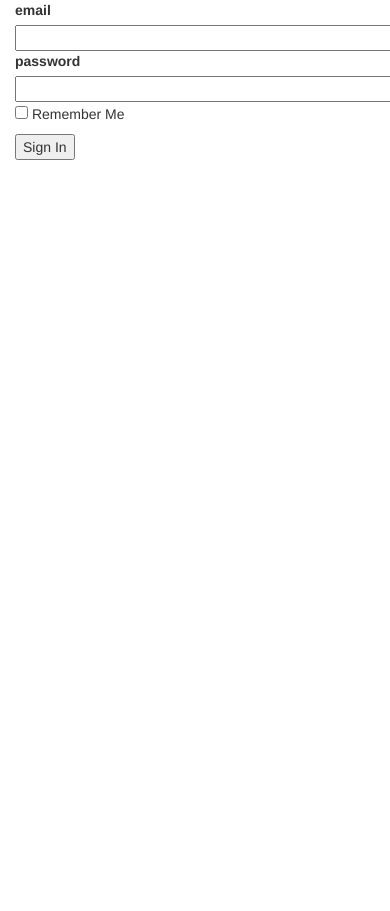
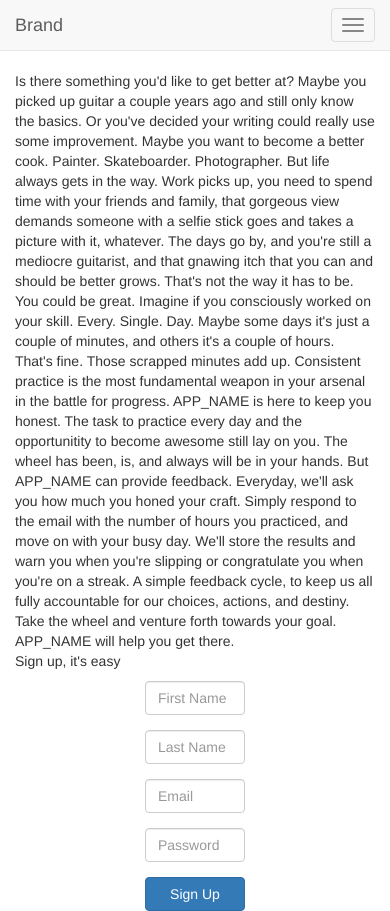
Before and after one commit to rhwang201/practice, a Flask app: page / in a window 390 px wide; the page is wider, and only the part inside the window is pictured. Before the commit the page ends 160 px from the top of that part, so only its background shows below. Run offline with Flask 2, Linux system fonts and the light colour scheme; data that the repository does not hold is empty; parts of the project's set-up code (start-up, migrations or seed data) failed here and were passed over; some libraries are stand-ins or nearby versions.

Commit message:
landing page and sign up

```diff
--- a/practice/__init__.py
+++ b/practice/__init__.py
@@ -34,19 +34,36 @@ def before_request():
 def home():
     if g.user is not None and g.user.is_authenticated():
         return render_template('home.html')
-    form = LoginForm()  # TODO make form
-    if form.validate_on_submit():
-        email = form.email.data
+
+    if request.method == "POST":
+        email = request.form["email"]
+        password = request.form["password"]
+
         user = User.query.filter_by(email=email).first()
-        valid = str(hash(form.password.data)) == user.password  # TODO
+        valid = str(hash(password)) == user.password
 
         if valid:
             login_user(user) # TODO
             return render_template('home.html')
         else:
-            #flash('Invalid login, please try again.')
-            return render_template('login.html', form=form)
-    return render_template('login.html', form=form)
+            return render_template('login.html')
+    return render_template('login.html')
+
+@app.route('/signup', methods=['POST'])
+def signup():
+    email = request.form["email"]
+    password = request.form["password"]
+    firstName = request.form["firstName"]
+    lastName = request.form["lastName"]
+    signUpDate = datetime.date.today()
+
+    newUser = User(email, hash(password), signUpDate, firstName, lastName)
+    db.session.add(newUser)
+    db.session.commit()
+
+    login_user(newUser)
+
+    return redirect(url_for('home'))
 
 @app.route('/logout')
 def logout():
--- a/practice/static/scripts/jsx/main.js
+++ b/practice/static/scripts/jsx/main.js
@@ -1,10 +1,152 @@
+/**
+ * LoginPage
+ */
+var LoginPage = React.createClass({
+  render: function() {
+    return (
+      <div>
+        <LoginNavBar />
+        <SignInModal />
+        <Body />
+      </div>
+    );
+  }
+});
+
+
+/**
+ * Navigation Bar.
+ */
+var LoginNavBar = React.createClass({
+  render: function() {
+    return (
+      <nav className="navbar navbar-default navbar-static-top">
+        <div className="container-fluid">
+          <div className="navbar-header">
+            <button type="button" className="navbar-toggle collapsed" data-toggle="collapse" data-target="#bs-example-navbar-collapse-1">
+              <span className="sr-only">Toggle navigation</span>
+              <span className="icon-bar"></span>
+              <span className="icon-bar"></span>
+              <span className="icon-bar"></span>
+            </button>
+            <a className="navbar-brand" href="#">Brand</a>
+          </div>
+
+          <div className="collapse navbar-collapse" id="bs-example-navbar-collapse-1">
+            <ul className="nav navbar-nav navbar-right">
+              <li><a href="#" className="btn btn-default navbar-btn" data-toggle="modal" data-target="#signInModal">Sign in</a></li>
+            </ul>
+          </div>
+        </div>
+      </nav>
+    );
+  }
+});
+
+var SignInModal = React.createClass({
+  render: function() {
+    return (
+      <div className="modal fade" id="signInModal" aria-hidden="true">
+        <div className="modal-dialog modal-sm">
+          <div className="modal-content">
+            <div className="modal-body">
+              <form action="/" method="post" name="login">
+                <div className="form-group">
+                  <input type="text" className="form-control" id="email" name="email" placeholder="Email"></input>
+                </div>
+
+                <div className="form-group">
+                  <input type="password" className="form-control" id="password" name="password" placeholder="Password"></input>
+                </div>
+
+                <input className="btn btn-primary btn-block" type="submit" value="Sign In"></input>
+              </form>
+            </div>
+          </div>
+        </div>
+      </div>
+    );
+  }
+});
+
+var Body = React.createClass({
+  render: function() {
+    return (
+      <div className="container">
+      Is there something you'd like to get better at?
+
+      Maybe you picked up guitar a couple years ago and still only know the basics. Or
+      you've decided your writing could really use some improvement. Maybe you want to
+      become a better cook. Painter. Skateboarder. Photographer.
+
+      But life always gets in the way. Work picks up, you need to spend time with your
+      friends and family, that gorgeous view demands someone with a selfie stick goes and
+      takes a picture with it, whatever. The days go by, and you're still a mediocre
+      guitarist, and that gnawing itch that you can and should be better grows.
+
+      That's not the way it has to be.
+
+      You could be great.
+
+      Imagine if you consciously worked on your skill. Every. Single. Day.
+
+      Maybe some days it's just a couple of minutes, and others it's a couple of hours.
+      That's fine. Those scrapped minutes add up. Consistent practice is the most
+      fundamental weapon in your arsenal in the battle for progress.
+
+      APP_NAME is here to keep you honest. The task to practice every day and the
+      opportunitity to become awesome still lay on you. The wheel has been, is, and
+      always will be in your hands. But APP_NAME can provide feedback. Everyday, we'll
+      ask you how much you honed your craft. Simply respond to the email with the number
+      of hours you practiced, and move on with your busy day. We'll store the results and
+      warn you when you're slipping or congratulate you when you're on a streak. A simple
+      feedback cycle, to keep us all fully accountable for our choices, actions, and
+      destiny.
+
+      Take the wheel and venture forth towards your goal. APP_NAME will help you get there.
+
+        <p>Sign up, it's easy</p>
+
+        <div className="row">
+          <div className="col-xs-4 col-xs-offset-4">
+            <form action="/signup" method="post" name="login">
+              <div className="form-group">
+                  <input type="text" className="form-control" id="firstName" name="firstName" placeholder="First Name"></input>
+              </div>
+
+              <div className="form-group">
+                  <input type="text" className="form-control" id="lastName" name="lastName" placeholder="Last Name"></input>
+              </div>
+
+              <div className="form-group">
+                <input type="text" className="form-control" id="email" name="email" placeholder="Email"></input>
+              </div>
+
+              <div className="form-group">
+                <input type="password" className="form-control" id="password" name="password" placeholder="Password"></input>
+              </div>
+
+              <input className="btn btn-primary btn-block" type="submit" value="Sign Up"></input>
+            </form>
+          </div>
+        </div>
+      </div>
+    );
+  }
+});
+
+
+
+
+
+
 /**
  * The overall Application.
  */
 var Application = React.createClass({
   render: function() {
     return (
-      <div>
+      <div className="container-fluid">
         <NavBar />
         <ProjectBox />
       </div>
@@ -51,7 +193,6 @@ var NavBar = React.createClass({
     );
   }
 });
-
 
 /**
  * Component that holds all of a user's project information.
@@ -265,10 +406,19 @@ var CreateProjectModal = React.createClass({
 });
 
 
+$(document).ready(function() {
   var reactElement = document.getElementById('react');
+  var loginElement = document.getElementById('login');
+
   if (reactElement) {
     React.render(
       <Application />,
       reactElement
     );
+  } else if (loginElement) {
+    React.render(
+      <LoginPage />,
+      loginElement
+    );
   }
+});
--- a/practice/templates/base.html
+++ b/practice/templates/base.html
@@ -16,20 +16,14 @@
   </head>
 
   <body>
-    <div class="container-fluid">
-      <div id="content">
-        {% block content %}
-        {% endblock %}
-      </div>
-    </div>
+    {% block content %}
+    {% endblock %}
 
 
     <script src="{{ url_for('static', filename='bower_components/react/react.min.js') }}"></script>
     <script src="{{ url_for('static', filename='bower_components/react/JSXTransformer.js') }}"></script>
 
     <script src="{{ url_for('static', filename='bower_components/jquery/dist/jquery.min.js') }}"></script>
-
-    <script src="{{ url_for('static', filename='bower_components/less/dist/less.min.js') }}"></script>
 
     <script src="{{ url_for('static', filename='bower_components/underscore/underscore-min.js') }}"></script>
 
--- a/practice/templates/home.html
+++ b/practice/templates/home.html
@@ -1,5 +1,5 @@
 {% extends "base.html" %}
 
 {% block content %}
-<div id="react">
+<div id="react"></div>
 {% endblock %}
--- a/practice/templates/login.html
+++ b/practice/templates/login.html
@@ -1,19 +1,5 @@
 {% extends "base.html" %}
 
 {% block content %}
-<form action="" method="post" name="login">
-    {{ form.hidden_tag() }}
-    {{ form.email.label }} {{ form.email(size=80) }}
-    {% for error in form.email.errors %}
-      <span style="color: red;">[{{ error }}]</span>
-    {% endfor %}
-
-    {{ form.password.label }} {{ form.password(size=80) }}
-    {% for error in form.password.errors %}
-      <span style="color: red;">[{{ error }}]</span>
-    {% endfor %}
-
-    <p>{{ form.remember_me }} Remember Me</p>
-    <p><input type="submit" value="Sign In"></p>
-</form>
+<div id="login"></div>
 {% endblock %}
```
Lines whose indentation alone changed are shown as unchanged.
